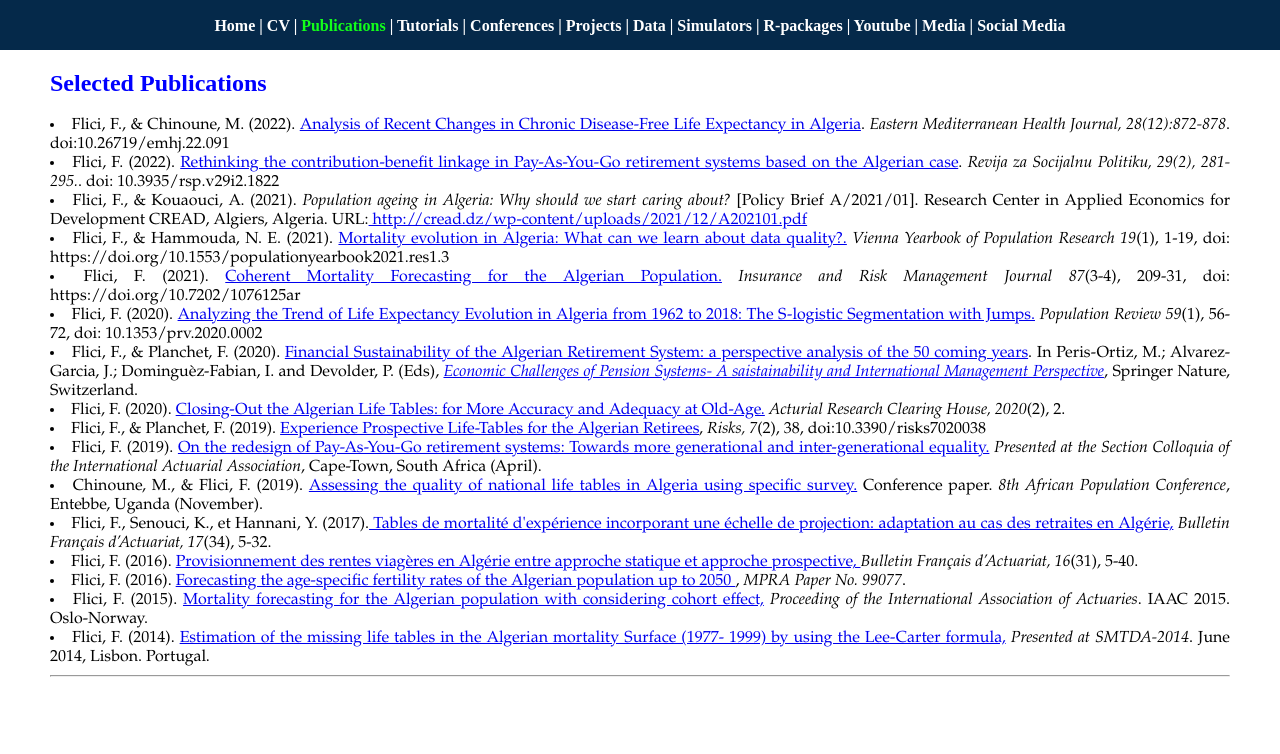
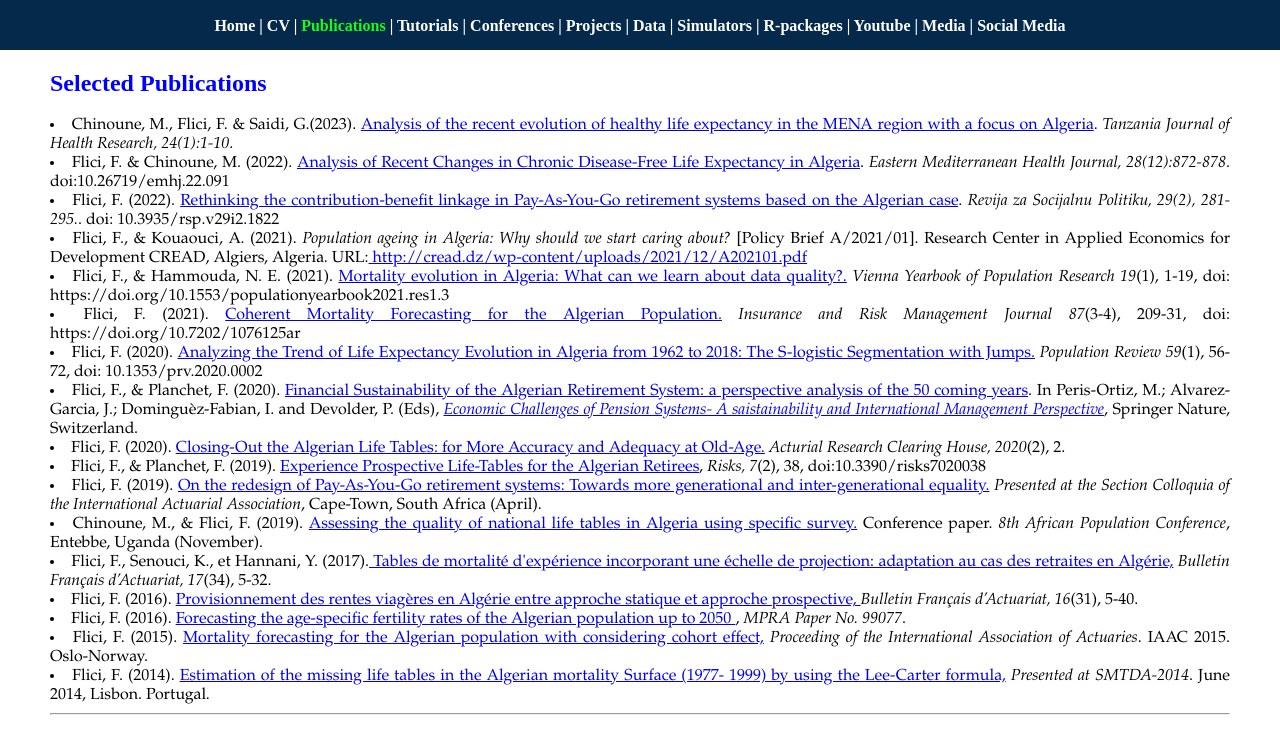
Before and after one commit to Farid-FLICI/farid-flici.github.io, a Jekyll site: the page pub.html, which Jekyll copies as it is, in a window 1280 px wide. Shown: the top 754 px of the page. Built offline with Jekyll 4.4.1, drawn with Linux system fonts in a browser that asks for light colours.

Commit message:
Update pub.html

```diff
--- a/pub.html
+++ b/pub.html
@@ -106,7 +106,12 @@ h3 {
 <p style="color:white"> Selected Publications </p>
 <h2 id="pub"> Selected Publications </h2>
 
- <li> Flici, F., & Chinoune, M. (2022).
+  <li>  Chinoune, M., Flici, F. & Saidi, G.(2023).
+ <a  href="https://www.ajol.info/index.php/thrb/article/view/229190/225536"
+   target="_blank">Analysis of the recent evolution of healthy life expectancy in the MENA region with a focus on Algeria</a>.
+ <i> Tanzania Journal of Health Research, 24(1):1-10</i>.</li>
+
+ <li> Flici, F. & Chinoune, M. (2022).
  <a  href="https://applications.emro.who.int/EMHJ/V28/12/1020-3397-2022-2812-872-878-eng.pdf?ua=1"
    target="_blank"> Analysis of Recent Changes in Chronic Disease-Free Life Expectancy in Algeria</a>.
  <i> Eastern Mediterranean Health Journal, 28(12):872-878</i>. doi:10.26719/emhj.22.091  </li>
```
